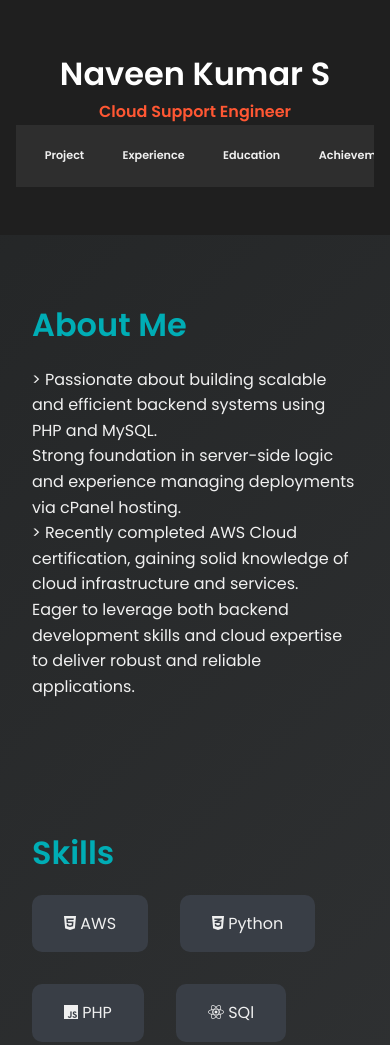
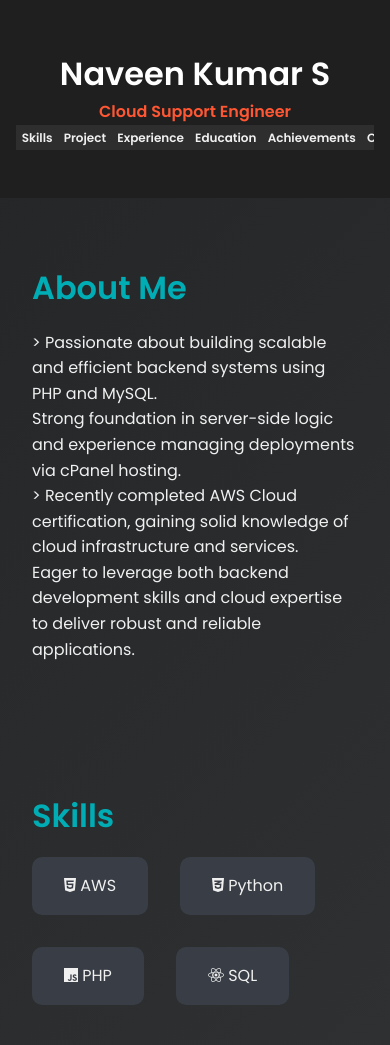
Before and after one commit to Naveennr63/Naveennr63.github.io, a plain HTML site: page index.html in a window 390 px wide. Shown: the top 1045 px of the page. Drawn offline with Linux system fonts and the light colour scheme.

Commit message:
Add files via upload

```diff
--- a/index.html
+++ b/index.html
@@ -39,7 +39,7 @@
       <li><i class="fab fa-html5"></i> AWS</li>
       <li><i class="fab fa-css3-alt"></i> Python </li>
       <li><i class="fab fa-js"></i> PHP </li>
-      <li><i class="fab fa-react"></i> SQl </li>
+      <li><i class="fab fa-react"></i> SQL </li>
     </ul>
   </section>
 
--- a/styles.css
+++ b/styles.css
@@ -15,19 +15,32 @@ header {
   background-color: #1f1f1f;
   color: #fff;
 }
+
 header nav {
   display: flex;
-  justify-content: center;
-  gap: 2rem;
+  justify-content: center; /* center items instead of spreading */
+  align-items: center;
+  gap: 1rem; /* balanced spacing */
   background: #2e2e2e;
-  padding: 1rem;
+
+  flex-wrap: nowrap;
 }
+
 header nav a {
   color: #f0f0f0;
   text-decoration: none;
   font-weight: 600;
-  transition: color 0.3s;
+
+  border-radius: 5px;
+  transition: background 0.3s, color 0.3s;
+  font-size: 15px;
+  white-space: nowrap;
 }
+header nav a:hover {
+  background: white;
+}
+
+
 header nav a:hover {
   color: #00adb5;
 }
@@ -83,22 +96,72 @@ nav {
   background: #2e2e2e;
 }
 
+@media (max-width: 768px) {
+  header nav {
+    gap: 0.3rem;
+    padding: 0.1rem;
+  }
+
+  header nav a {
+    font-size: 12px;
+    padding: 0.1rem 0.2rem;
+  }
+}
+
 /* Make text wrap and stack on small screens */
 @media (max-width: 768px) {
-  nav {
-    display: flex;
-    flex-direction: row;
+	  nav {
     flex-wrap: nowrap;
-    justify-content: space-between;
-    padding: 0.5rem;
-    overflow: hidden; /* Prevent overflow */
+    overflow-x: auto;
+    white-space: nowrap;
+    -webkit-overflow-scrolling: touch;
   }
 
   nav a {
-    flex: 1; /* Each link takes equal space */
-    text-align: center;
-    padding: 0.4rem 0.2rem;
-    font-size: 0.7rem; /* Smaller font for mobile */
+    flex: 0 0 auto;
+    padding: 0.5rem 1rem;
     white-space: nowrap;
   }
+  nav ul {
+    display: flex !important;
+    flex-direction: row !important;
+    flex-wrap: nowrap !important;     /* Prevent wrapping */
+    overflow-x: auto !important;       /* Allow horizontal scroll */
+    -webkit-overflow-scrolling: touch; /* Smooth scrolling on iOS */
+    padding: 0;
+    margin: 0;
+    list-style: none;
+    white-space: nowrap;               /* Prevent text wrap inside */
+  }
+
+  nav ul li {
+    flex: 0 0 auto !important;         /* Don't shrink or grow */
+    margin-right: 5px;                 /* Spacing between items */
+  }
+
+  nav ul li:last-child {
+    margin-right: 0;
+  }
+
+  nav ul li a {
+    display: inline-flex !important;
+    align-items: center;
+    white-space: nowrap;               /* Prevent icon and text wrap */
+    text-decoration: none;
+    color: #000;                      /* Change as needed */
+    font-size: 16px;
+  }
+
+  nav ul li a i {
+    margin-right: 2px;
+    font-size: 20px;
+  }
+  nav::-webkit-scrollbar {
+  height: 6px;
 }
+nav::-webkit-scrollbar-thumb {
+  background: #555;
+  border-radius: 3px;
+}
+
+}
```
Lines whose indentation alone changed are shown as unchanged.
